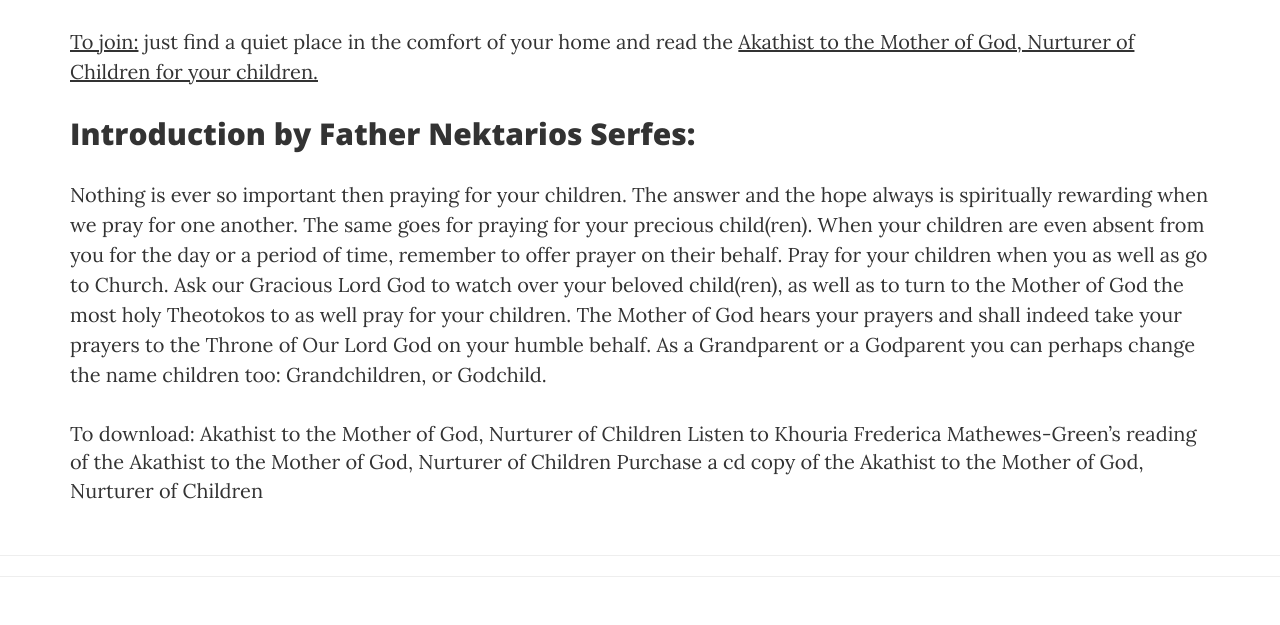
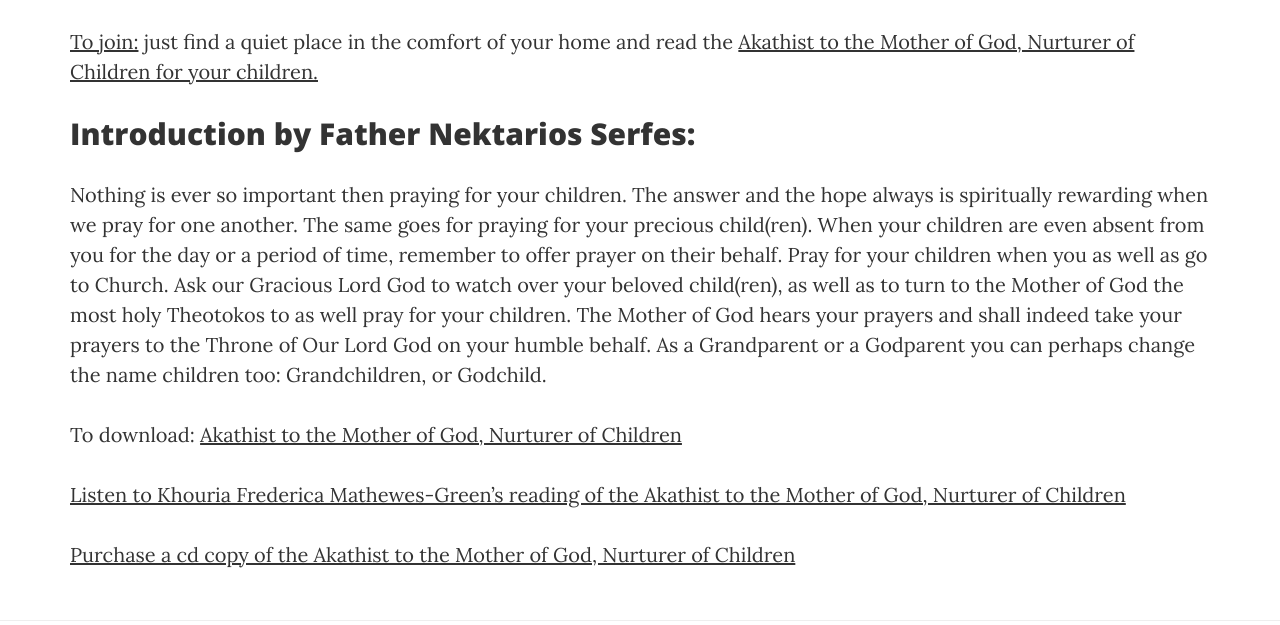
Before and after one commit to olenakey/akathist.github.io, a website: page index.html in a window 1280 px wide. Shown: the part 886-1511 px from the top of the page. Drawn offline with nearby package versions, Linux system fonts and the light colour scheme.

Commit message:
Update index.html

```diff
--- a/index.html
+++ b/index.html
@@ -88,11 +88,11 @@
 
 <p>Nothing is ever so important then praying for your children. The answer and the hope always is spiritually rewarding when we pray for one another. The same goes for praying for your precious child(ren). When your children are even absent from you for the day or a period of time, remember to offer prayer on their behalf. Pray for your children when you as well as go to Church. Ask our Gracious Lord God to watch over your beloved child(ren), as well as to turn to the Mother of God the most holy Theotokos to as well pray for your children. The Mother of God hears your prayers and shall indeed take your prayers to the Throne of Our Lord God on your humble behalf. As a Grandparent or a Godparent you can perhaps change the name children too: Grandchildren, or Godchild.</p>
 
-        To download: <a href="http://orthodoxyinrolla.org/wp/wp-content/uploads/2012/08/Akathist%E2%80%94NurturerOfChildren.pdf">Akathist to the Mother of God, Nurturer of Children</a>
+        <p>To download: <a href="http://orthodoxyinrolla.org/wp/wp-content/uploads/2012/08/Akathist%E2%80%94NurturerOfChildren.pdf">Akathist to the Mother of God, Nurturer of Children</a></p>
 
-<a href="http://www.ancientfaith.com/podcasts/frederica/akathist_to_the_mother_of_god_nurturer_of_children">Listen to Khouria Frederica Mathewes-Green’s reading of the Akathist to the Mother of God, Nurturer of Children</a>
+<p><a href="http://www.ancientfaith.com/podcasts/frederica/akathist_to_the_mother_of_god_nurturer_of_children">Listen to Khouria Frederica Mathewes-Green’s reading of the Akathist to the Mother of God, Nurturer of Children</a></p>
 
-           <a href="http://store.ancientfaith.com/cd-akathist-to-mother-of-god-nurturer-of-children/"> Purchase a cd copy of the Akathist to the Mother of God, Nurturer of Children</p></a>
+           <p><a href="http://store.ancientfaith.com/cd-akathist-to-mother-of-god-nurturer-of-children/"> Purchase a cd copy of the Akathist to the Mother of God, Nurturer of Children</p></a>
                 </div>
                 <hr>
 
```
